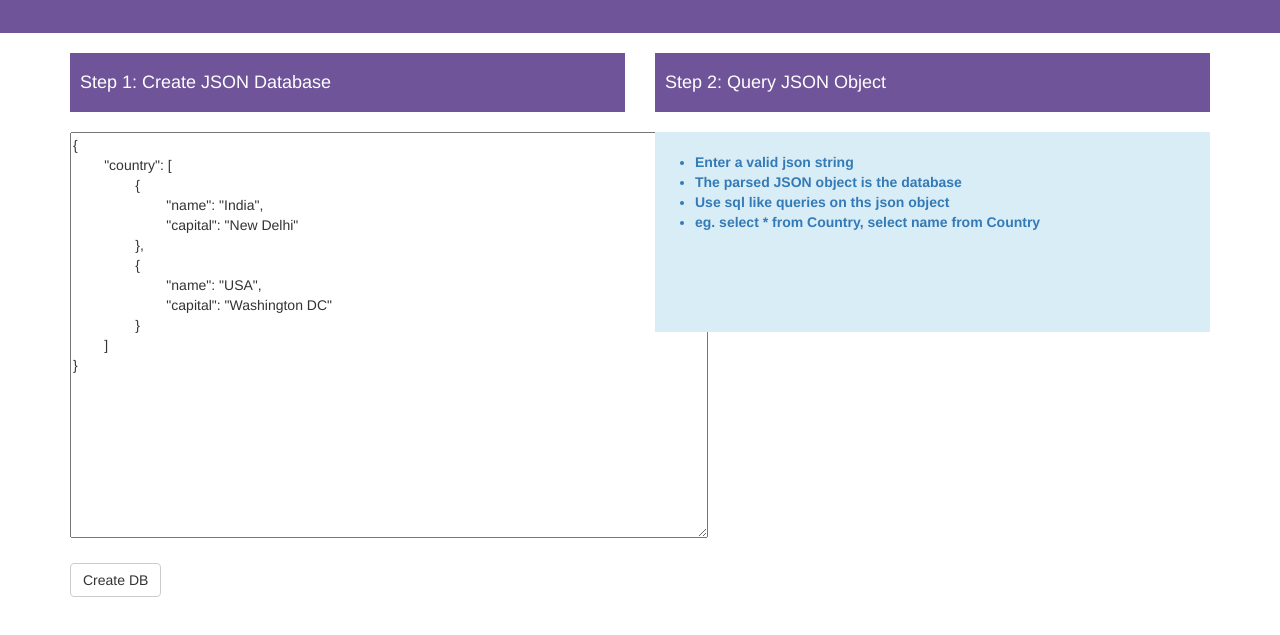
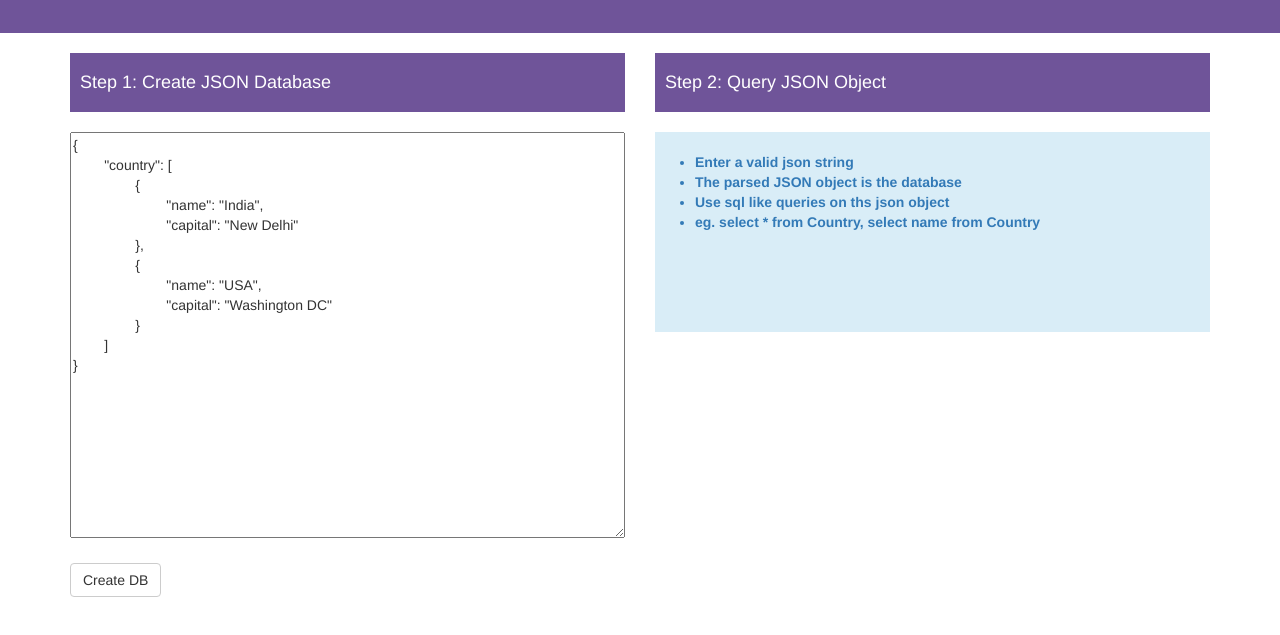
Before and after one commit to anandsunderraman/jsonsqlonline, a plain HTML site: page index.html in a window 1280 px wide. Shown: the part 107-742 px from the top of the page. Drawn offline with nearby package versions, Linux system fonts and the light colour scheme; some packages are replaced by stand-ins of ours.

Commit message:
making text area width 100%

```diff
--- a/css/main.css
+++ b/css/main.css
@@ -13,3 +13,6 @@
 	color: #fff;
 	padding: 10px;
 }
+.txt-area {
+	width: 100%;
+}
--- a/partials/createDB.html
+++ b/partials/createDB.html
@@ -5,7 +5,7 @@
     </div>
     <br/>
     <form name="jsonForm" ng-submit="createDB()" class="css-form" novalidate>
-      <textarea rows="20" cols="76" placeholder="Paste JSON" ng-model="jsonData" name="jsonData" json>
+      <textarea rows="20" class="txt-area" placeholder="Paste JSON" ng-model="jsonData" name="jsonData" json>
         {{jsonData}}
       </textarea>
       <br/>
```
